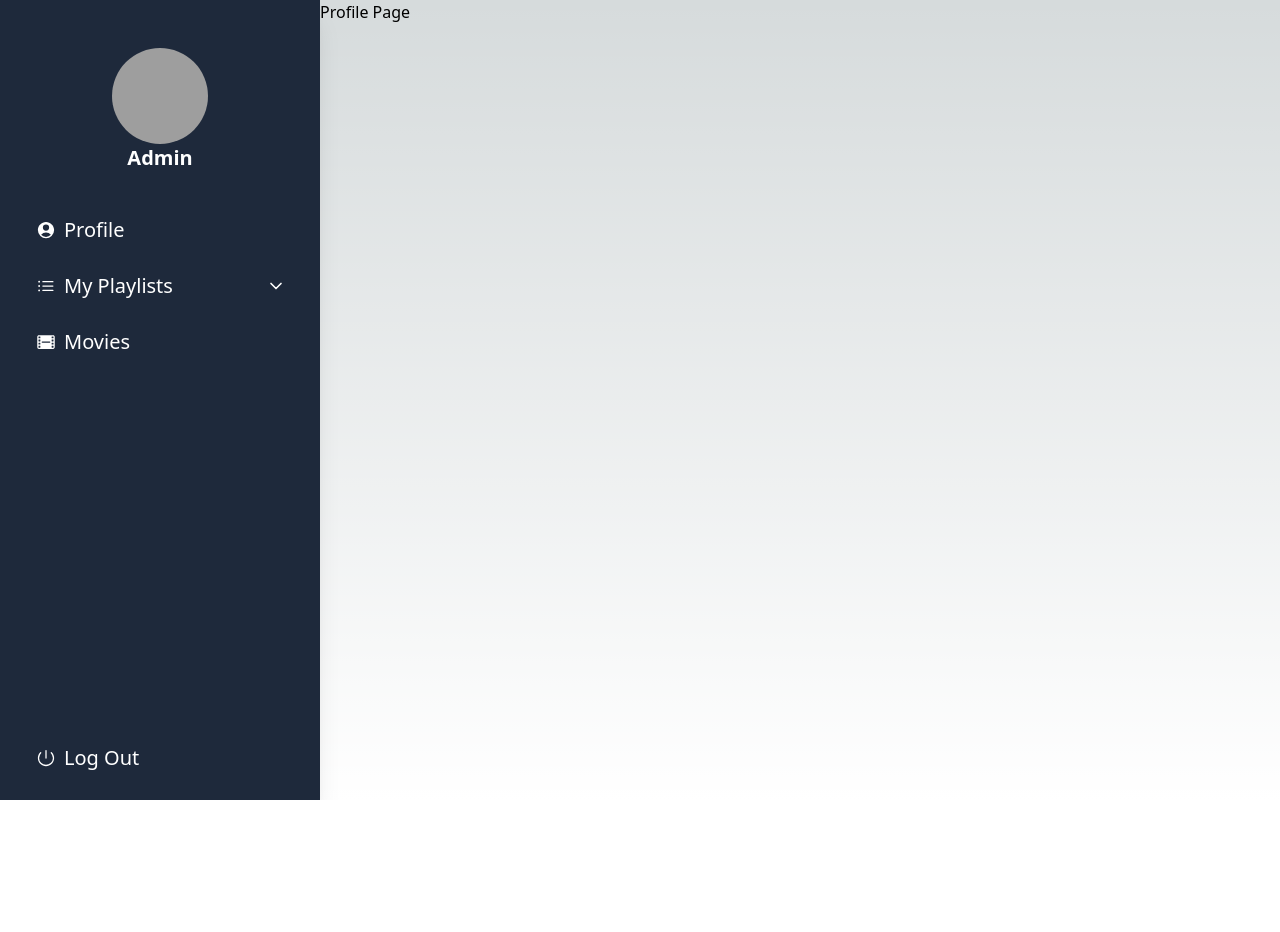
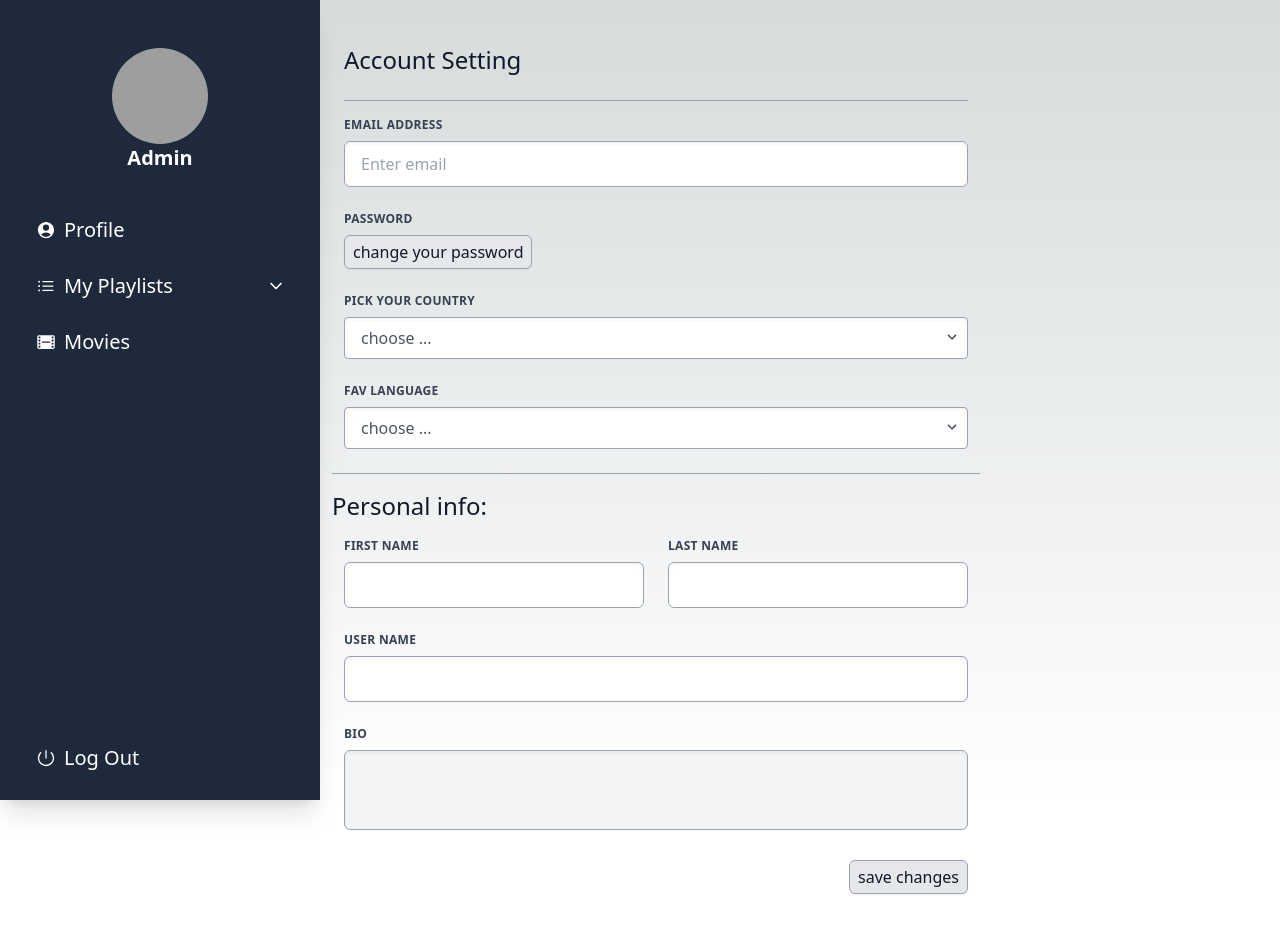
Before and after one commit to ValeHenriquez/movies-front, a Next.js app: page /auth/profile in a window 1280 px wide. Shown: the top 932 px of the page. Before the commit the page ends 800 px from the top, so only its background shows below. Built offline with nearby package versions, Linux system fonts and the light colour scheme; grey boxes are pictures that could not be loaded.

Commit message:
build: profile page

```diff
--- a/app/auth/profile/page.tsx
+++ b/app/auth/profile/page.tsx
@@ -1,8 +1,79 @@
 const ProfilePage = () => {
     return (
-        <div>
-            <h1>Profile Page</h1>
-        </div>
+        <main className="mt-5 flex flex-col">
+            <div >
+                <div className="container mx-auto">
+                    <div className="inputs w-full max-w-2xl p-6 mx-auto">
+                        <h2 className="text-2xl text-gray-900">Account Setting</h2>
+                        <form className="mt-6 border-t border-gray-400 pt-4">
+                            <div className='flex flex-wrap -mx-3 mb-6'>
+                                <div className='w-full md:w-full px-3 mb-6'>
+                                    <label className='block uppercase tracking-wide text-gray-700 text-xs font-bold mb-2' htmlFor='grid-text-1'>email address</label>
+                                    <input className='appearance-none block w-full bg-white text-gray-700 border border-gray-400 shadow-inner rounded-md py-3 px-4 leading-tight focus:outline-none  focus:border-gray-500' id='grid-text-1' type='text' placeholder='Enter email' required />
+                                </div>
+                                <div className='w-full md:w-full px-3 mb-6 '>
+                                    <label className='block uppercase tracking-wide text-gray-700 text-xs font-bold mb-2'>password</label>
+                                    <button className="appearance-none bg-gray-200 text-gray-900 px-2 py-1 shadow-sm border border-gray-400 rounded-md ">change your password</button>
+                                </div>
+                                <div className='w-full md:w-full px-3 mb-6'>
+                                    <label className='block uppercase tracking-wide text-gray-700 text-xs font-bold mb-2'>pick your country</label>
+                                    <div className="flex-shrink w-full inline-block relative">
+                                        <select className="block appearance-none text-gray-600 w-full bg-white border border-gray-400 shadow-inner px-4 py-2 pr-8 rounded">
+                                            <option>choose ...</option>
+                                            <option>Chile</option>
+                                            <option>France</option>
+                                            <option>Spain</option>
+                                            <option>UK</option>
+                                        </select>
+                                        <div className="pointer-events-none absolute top-0 mt-3  right-0 flex items-center px-2 text-gray-600">
+                                            <svg className="fill-current h-4 w-4" xmlns="http://www.w3.org/2000/svg" viewBox="0 0 20 20"><path d="M9.293 12.95l.707.707L15.657 8l-1.414-1.414L10 10.828 5.757 6.586 4.343 8z" /></svg>
+                                        </div>
+                                    </div>
+                                </div>
+                                <div className='w-full md:w-full px-3 mb-6'>
+                                    <label className='block uppercase tracking-wide text-gray-700 text-xs font-bold mb-2'>fav language</label>
+                                    <div className="flex-shrink w-full inline-block relative">
+                                        <select className="block appearance-none text-gray-600 w-full bg-white border border-gray-400 shadow-inner px-4 py-2 pr-8 rounded">
+                                            <option>choose ...</option>
+                                            <option>English</option>
+                                            <option>France</option>
+                                            <option>Spanish</option>
+                                        </select>
+                                        <div className="pointer-events-none absolute top-0 mt-3  right-0 flex items-center px-2 text-gray-600">
+                                            <svg className="fill-current h-4 w-4" xmlns="http://www.w3.org/2000/svg" viewBox="0 0 20 20"><path d="M9.293 12.95l.707.707L15.657 8l-1.414-1.414L10 10.828 5.757 6.586 4.343 8z" /></svg>
+                                        </div>
+                                    </div>
+                                </div>
+                                <div className="personal w-full border-t border-gray-400 pt-4">
+                                    <h2 className="text-2xl text-gray-900">Personal info:</h2>
+                                    <div className="flex items-center justify-between mt-4">
+                                        <div className='w-full md:w-1/2 px-3 mb-6'>
+                                            <label className='block uppercase tracking-wide text-gray-700 text-xs font-bold mb-2' >first name</label>
+                                            <input className='appearance-none block w-full bg-white text-gray-700 border border-gray-400 shadow-inner rounded-md py-3 px-4 leading-tight focus:outline-none  focus:border-gray-500' type='text' required />
+                                        </div>
+                                        <div className='w-full md:w-1/2 px-3 mb-6'>
+                                            <label className='block uppercase tracking-wide text-gray-700 text-xs font-bold mb-2' >last name</label>
+                                            <input className='appearance-none block w-full bg-white text-gray-700 border border-gray-400 shadow-inner rounded-md py-3 px-4 leading-tight focus:outline-none  focus:border-gray-500' type='text' required />
+                                        </div>
+                                    </div>
+                                    <div className='w-full md:w-full px-3 mb-6'>
+                                        <label className='block uppercase tracking-wide text-gray-700 text-xs font-bold mb-2'>user name</label>
+                                        <input className='appearance-none block w-full bg-white text-gray-700 border border-gray-400 shadow-inner rounded-md py-3 px-4 leading-tight focus:outline-none  focus:border-gray-500' type='text' required />
+                                    </div>
+                                    <div className='w-full md:w-full px-3 mb-6'>
+                                        <label className='block uppercase tracking-wide text-gray-700 text-xs font-bold mb-2' >Bio</label>
+                                        <textarea className='bg-gray-100 rounded-md border leading-normal resize-none w-full h-20 py-2 px-3 shadow-inner border border-gray-400 font-medium placeholder-gray-700 focus:outline-none focus:bg-white' required></textarea>
+                                    </div>
+                                    <div className="flex justify-end">
+                                        <button className="appearance-none bg-gray-200 text-gray-900 px-2 py-1 shadow-sm border border-gray-400 rounded-md mr-3" type="submit">save changes</button>
+                                    </div>
+                                </div>
+                            </div>
+                        </form>
+                    </div>
+                </div>
+            </div>
+        </main>
     );
 };
 
```
